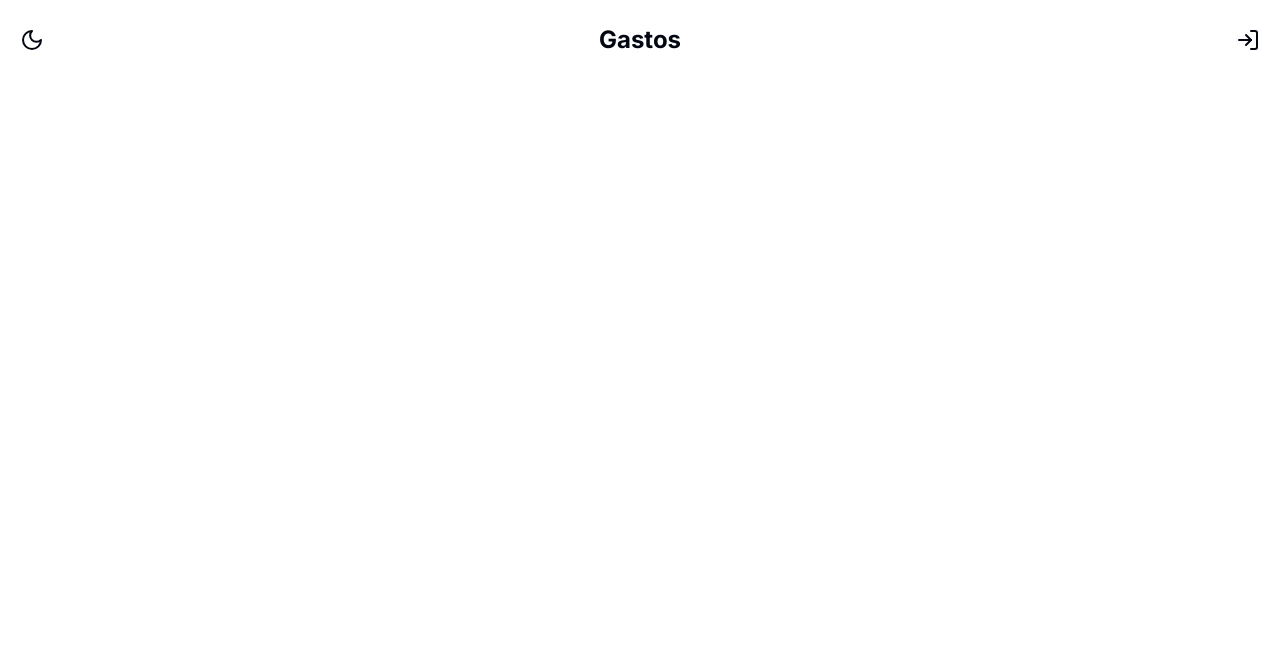
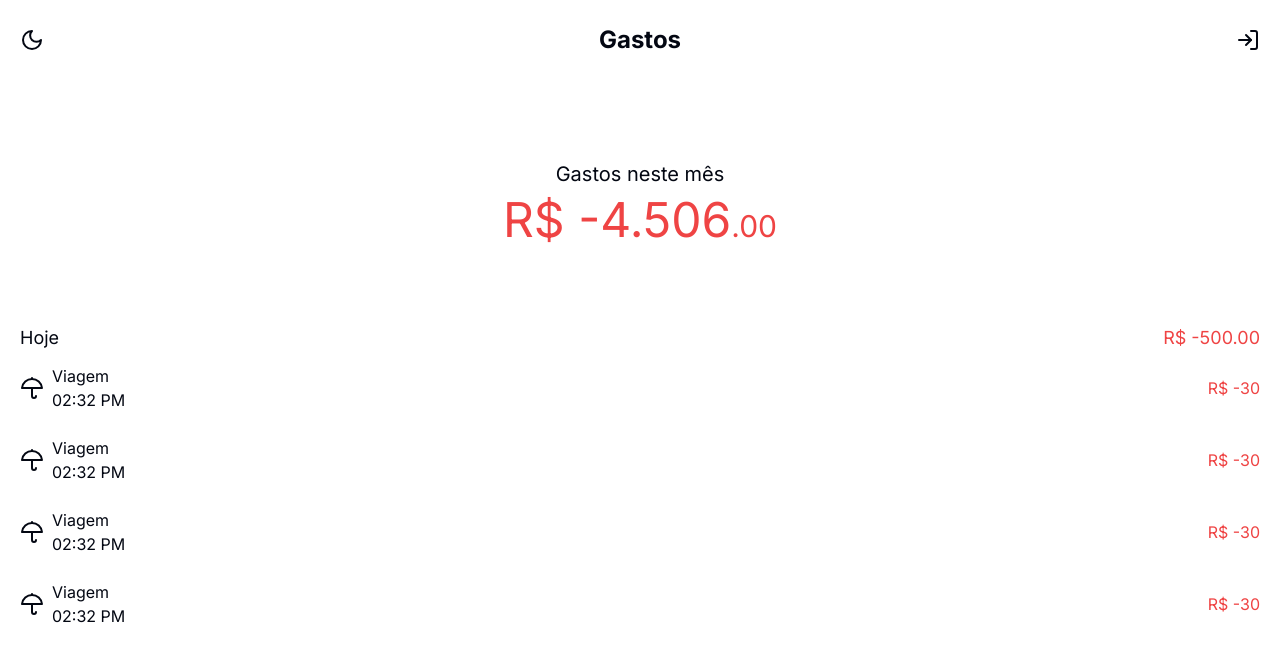
Before and after one commit to Hundlee/daily-expend, a Next.js app: page / in a window 1280 px wide. Shown: the top 662 px of the page. Built offline with nearby package versions, Linux system fonts and the light colour scheme.

Commit message:
feat: add spent component to home page

```diff
--- a/app/(home)/page.tsx
+++ b/app/(home)/page.tsx
@@ -1,9 +1,11 @@
 import Header from "../_components/header";
+import Spent from "./_components/spent";
 
 export default function Home() {
     return (
         <div>
             <Header />
+            <Spent />
         </div>
     );
 }
```
